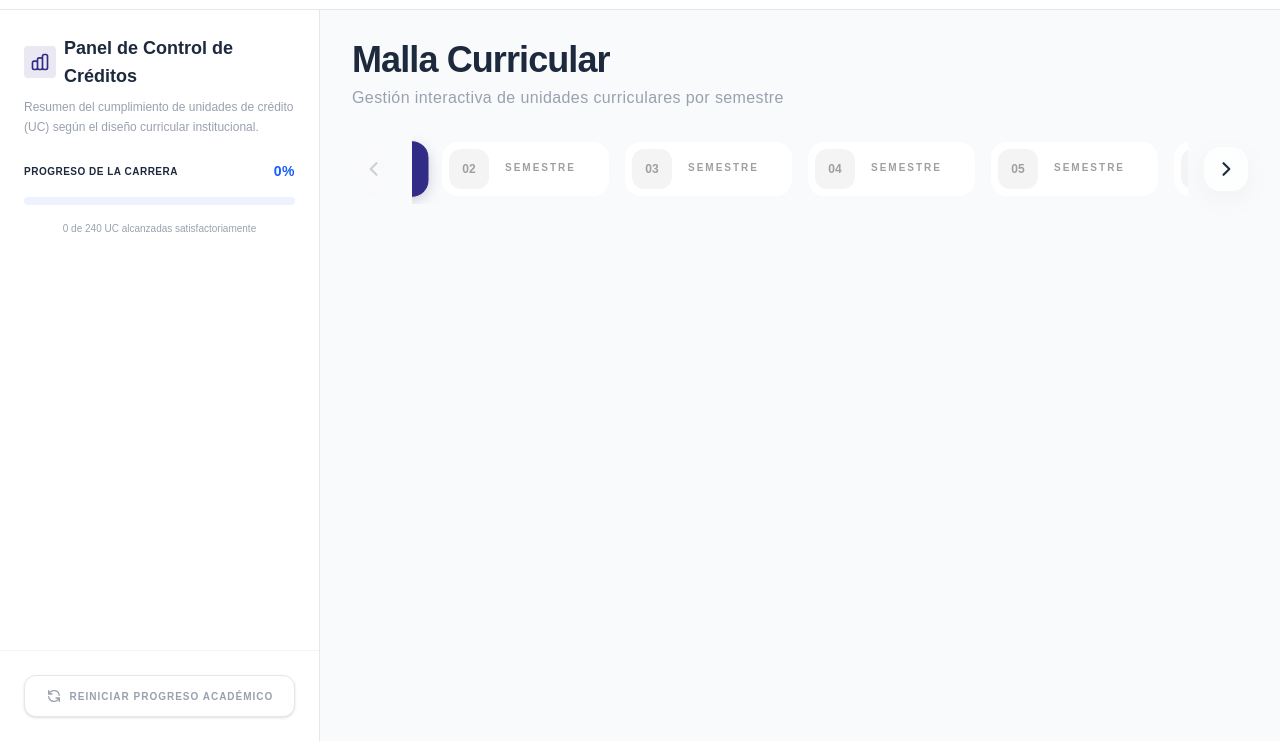
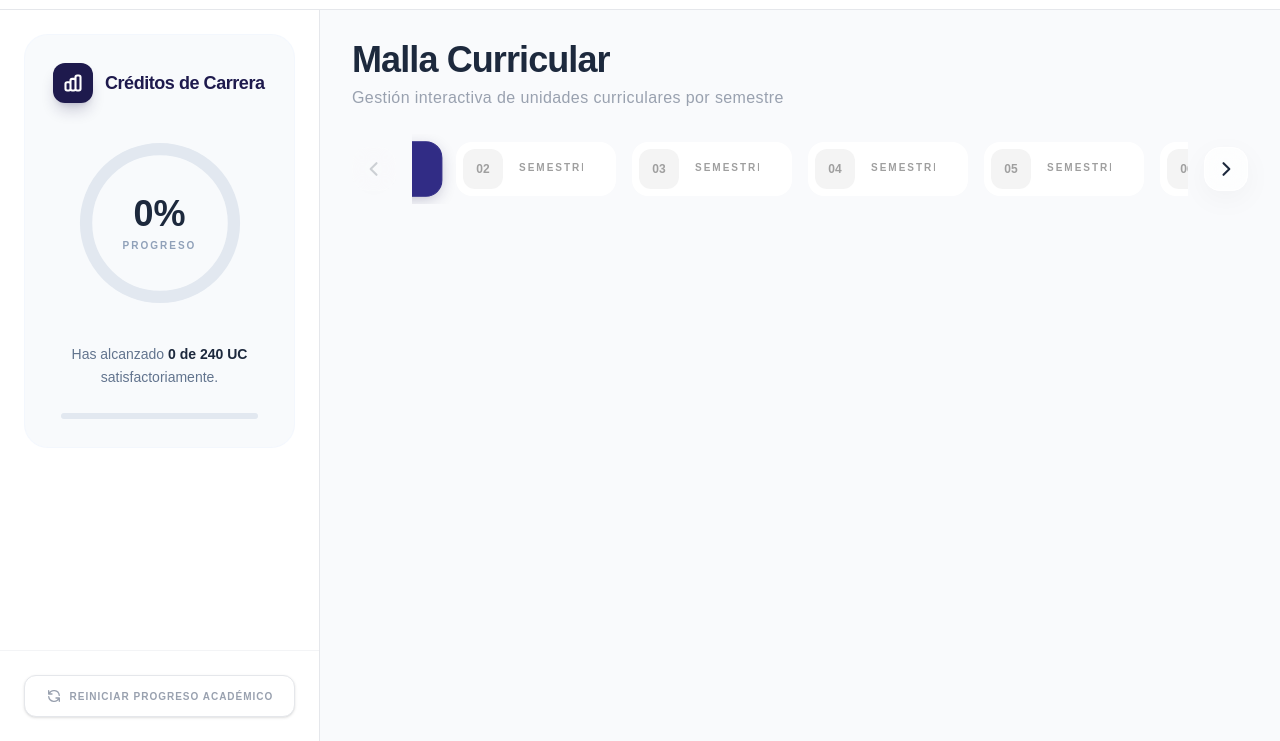
Before and after one commit to preparate/Traka-Project, a website with bundled scripts: page src/frontend/public/plataforma.html in a window 1280 px wide. Shown: the part 59-800 px from the top of the page. Built offline with nearby package versions, Linux system fonts and the light colour scheme; no server answers; a web font is replaced by a local one.

Commit message:
mejora del sidebar

```diff
--- a/src/frontend/assets/js/app.js
+++ b/src/frontend/assets/js/app.js
@@ -154,24 +154,24 @@
  */
 function updateDashboard() {
     const compUC = UC(pensum, 'aprobada');
-    const cursoUC = UC(pensum, 'en curso');
     const totalUC = 240;
     const progress = (compUC / totalUC) * 100;
 
-    const elComp = document.getElementById('comp-uc-total');
-    const elCurso = document.getElementById('curso-uc-total');
-    const elElegir = document.getElementById('elegir-uc-total');
     const elPercent = document.getElementById('progress-percent');
-    const elBar = document.getElementById('progress-bar');
-    const elText = document.getElementById('progress-text');
-
-    if (elComp) elComp.innerText = compUC;
-    if (elCurso) elCurso.innerText = cursoUC;
-    if (elElegir) elElegir.innerText = totalUC - compUC - cursoUC;
+    const elCircle = document.getElementById('progress-circle');
+    const elUC = document.getElementById('progress-text-uc');
+    const elBarLinear = document.getElementById('progress-bar-linear');
 
     if (elPercent) elPercent.innerText = `${Math.round(progress)}%`;
-    if (elBar) elBar.style.width = `${progress}%`;
-    if (elText) elText.innerText = `${compUC} de ${totalUC} UC alcanzadas satisfactoriamente`;
+
+    if (elCircle) {
+        const circumference = 2 * Math.PI * 42;
+        const offset = circumference - (progress / 100) * circumference;
+        elCircle.style.strokeDashoffset = offset;
+    }
+
+    if (elUC) elUC.innerText = `${compUC} de ${totalUC} UC`;
+    if (elBarLinear) elBarLinear.style.width = `${progress}%`;
 }
 
 /**
--- a/src/frontend/public/plataforma.html
+++ b/src/frontend/public/plataforma.html
@@ -1,28 +1,60 @@
-<!DOCTYPE html>
+<!doctype html>
 <html lang="es">
+
 <head>
     <!-- Configuración básica y metaetiquetas -->
-    <meta charset="UTF-8">
-    <meta name="viewport" content="width=device-width, initial-scale=1.0">
-    <link href="../assets/css/output.css" rel="stylesheet">
+    <meta charset="UTF-8" />
+    <meta name="viewport" content="width=device-width, initial-scale=1.0" />
+    <link href="../assets/css/output.css" rel="stylesheet" />
     <title>Simulador Académico UNEFA</title>
     <style>
-        .glass { background: rgba(255, 255, 255, 0.7); backdrop-filter: blur(10px); }
-        button, [onclick] { cursor: pointer; }
-        button:disabled, [disabled] { cursor: not-allowed !important; }
+        .glass {
+            background: rgba(255, 255, 255, 0.7);
+            backdrop-filter: blur(10px);
+        }
+
+        button,
+        [onclick] {
+            cursor: pointer;
+        }
+
+        button:disabled,
+        [disabled] {
+            cursor: not-allowed !important;
+        }
+
+        .progress-ring__circle {
+            transition: stroke-dashoffset 0.8s ease-in-out;
+            transform: rotate(-90deg);
+            transform-origin: 50% 50%;
+        }
     </style>
 </head>
+
 <body class="bg-gray-50 text-slate-700 h-screen flex flex-col overflow-hidden">
     <!-- CABECERA PRINCIPAL: Información del Estudiante y de la Carrera -->
     <header class="bg-white border-b border-gray-200 px-6 py-3 flex items-center justify-between z-10">
         <div class="flex items-center gap-3">
             <div class="bg-indigo-900 p-2 rounded-lg">
-                <svg class="size-6 text-white" fill="none" stroke="currentColor" viewBox="0 0 24 24" xmlns="http://www.w3.org/2000/svg"><path stroke-linecap="round" stroke-linejoin="round" stroke-width="2" d="M12 6.253v13m0-13C10.832 5.477 9.246 5 7.5 5S4.168 5.477 3 6.253v13C4.168 18.477 5.754 18 7.5 18s3.332.477 4.5 1.253m0-13C13.168 5.477 14.754 5 16.5 5c1.747 0 3.332.477 4.5 1.253v13C19.832 18.477 18.247 18 16.5 18c-1.746 0-3.332.477-4.5 1.253"></path></svg>
+                <svg class="size-6 text-white" fill="none" stroke="currentColor" viewBox="0 0 24 24"
+                    xmlns="http://www.w3.org/2000/svg">
+                    <path stroke-linecap="round" stroke-linejoin="round" stroke-width="2"
+                        d="M12 6.253v13m0-13C10.832 5.477 9.246 5 7.5 5S4.168 5.477 3 6.253v13C4.168 18.477 5.754 18 7.5 18s3.332.477 4.5 1.253m0-13C13.168 5.477 14.754 5 16.5 5c1.747 0 3.332.477 4.5 1.253v13C19.832 18.477 18.247 18 16.5 18c-1.746 0-3.332.477-4.5 1.253">
+                    </path>
+                </svg>
             </div>
             <div>
-                <h1 class="text-xl font-bold text-indigo-950">Simulador Académico UNEFA</h1>
+                <h1 class="text-xl font-bold text-indigo-950">
+                    Simulador Académico UNEFA
+                </h1>
                 <div class="flex items-center gap-1.5 text-xs text-emerald-500 font-medium tracking-wide uppercase">
-                    <svg class="size-3.5" fill="none" stroke="currentColor" viewBox="0 0 24 24" xmlns="http://www.w3.org/2000/svg"><path stroke-linecap="round" stroke-linejoin="round" stroke-width="2" d="M3 15a4 4 0 004 4h9a5 5 0 10-.1-9.999 5.002 5.002 0 10-9.78 2.096A4.001 4.001 0 003 15z"></path><path stroke-linecap="round" stroke-linejoin="round" stroke-width="2" d="M9 13l2 2 4-4"></path></svg>
+                    <svg class="size-3.5" fill="none" stroke="currentColor" viewBox="0 0 24 24"
+                        xmlns="http://www.w3.org/2000/svg">
+                        <path stroke-linecap="round" stroke-linejoin="round" stroke-width="2"
+                            d="M3 15a4 4 0 004 4h9a5 5 0 10-.1-9.999 5.002 5.002 0 10-9.78 2.096A4.001 4.001 0 003 15z">
+                        </path>
+                        <path stroke-linecap="round" stroke-linejoin="round" stroke-width="2" d="M9 13l2 2 4-4"></path>
+                    </svg>
                     AUTOGUARDADO ACTIVADO
                 </div>
             </div>
@@ -30,19 +62,28 @@
 
         <div class="flex items-center gap-10 text-right">
             <div>
-                <p class="text-[10px] text-gray-400 font-semibold uppercase tracking-widest">Carrera</p>
+                <p class="text-[10px] text-gray-400 font-semibold uppercase tracking-widest">
+                    Carrera
+                </p>
                 <p class="text-sm font-bold text-slate-800">Ingeniería de Sistemas</p>
             </div>
             <div>
-                <p class="text-[10px] text-gray-400 font-semibold uppercase tracking-widest">Régimen</p>
+                <p class="text-[10px] text-gray-400 font-semibold uppercase tracking-widest">
+                    Régimen
+                </p>
                 <p class="text-sm font-bold text-slate-800">Diurno - Plan 2026</p>
             </div>
             <div class="flex items-center gap-3">
                 <div class="text-right">
-                    <p class="text-sm font-bold text-slate-800 leading-tight">Estudiante UNEFA</p>
-                    <p class="text-[10px] text-gray-400 font-semibold uppercase tracking-wider">V-28.456.789</p>
+                    <p class="text-sm font-bold text-slate-800 leading-tight">
+                        Estudiante UNEFA
+                    </p>
+                    <p class="text-[10px] text-gray-400 font-semibold uppercase tracking-wider">
+                        V-28.456.789
+                    </p>
                 </div>
-                <div class="size-10 rounded-full bg-blue-100 flex items-center justify-center text-blue-800 font-bold border border-blue-200 shadow-sm">
+                <div
+                    class="size-10 rounded-full bg-blue-100 flex items-center justify-center text-blue-800 font-bold border border-blue-200 shadow-sm">
                     EA
                 </div>
             </div>
@@ -53,57 +94,63 @@
         <!-- BARRA LATERAL (Sidebar): Resumen de Créditos y Progreso -->
         <aside class="w-80 border-r border-gray-200 bg-white flex flex-col shrink-0">
             <div class="p-6 flex-1 overflow-y-auto custom-scrollbar">
-                <div class="flex items-center gap-2 mb-2">
-                    <div class="bg-indigo-900/10 p-1.5 rounded text-indigo-900">
-                        <svg class="size-5" fill="none" stroke="currentColor" viewBox="0 0 24 24" xmlns="http://www.w3.org/2000/svg"><path stroke-linecap="round" stroke-linejoin="round" stroke-width="2" d="M9 19v-6a2 2 0 00-2-2H5a2 2 0 00-2 2v6a2 2 0 002 2h2a2 2 0 002-2zm0 0V9a2 2 0 012-2h2a2 2 0 012 2v10m-6 0a2 2 0 002 2h2a2 2 0 002-2m0 0V5a2 2 0 012-2h2a2 2 0 012 2v14a2 2 0 01-2 2h-2a2 2 0 01-2-2z"></path></svg>
+                <div
+                    class="bg-[#F8FAFC] rounded-3xl border border-blue-50/50 p-7 flex flex-col items-center mb-8">
+                    <div class="w-full flex items-center gap-3 mb-8">
+                        <div class="bg-indigo-950 p-2.5 rounded-xl text-white shadow-lg shadow-indigo-950/20">
+                            <svg class="w-5 h-5" fill="none" stroke="currentColor" viewBox="0 0 24 24">
+                                <path stroke-linecap="round" stroke-linejoin="round" stroke-width="2.5"
+                                    d="M9 19v-6a2 2 0 00-2-2H5a2 2 0 00-2 2v6a2 2 0 002 2h2a2 2 0 002-2zm0 0V9a2 2 0 012-2h2a2 2 0 012 2v10m-6 0a2 2 0 002 2h2a2 2 0 002-2m0 0V5a2 2 0 012-2h2a2 2 0 012 2v14a2 2 0 01-2 2h-2a2 2 0 01-2-2z">
+                                </path>
+                            </svg>
+                        </div>
+                        <h2 class="font-bold text-lg text-indigo-950 tracking-tight">
+                            Créditos de Carrera
+                        </h2>
                     </div>
-                    <h2 class="font-bold text-lg text-slate-800">Panel de Control de Créditos</h2>
-                </div>
-                <p class="text-xs text-gray-400 leading-relaxed mb-6">
-                    Resumen del cumplimiento de unidades de crédito (UC) según el diseño curricular institucional.
-                </p>
 
-                <!-- <div class="bg-white rounded-xl border border-gray-100 shadow-sm overflow-hidden mb-8">
-                    <table class="w-full text-[10px] text-left">
-                        <thead class="bg-gray-50/50 border-b border-gray-100 text-gray-400 uppercase font-bold tracking-wider">
-                            <tr>
-                                <th class="px-4 py-3">Categoría</th>
-                                <th class="px-2 py-3 text-center">Req.</th>
-                                <th class="px-2 py-3 text-center text-emerald-500">Comp.</th>
-                                <th class="px-2 py-3 text-center text-blue-600">Curso</th>
-                                <th class="px-2 py-3 text-center">Elegir</th>
-                            </tr>
-                        </thead>
-                        <tbody class="divide-y divide-gray-50 text-xs font-semibold">
-                            <tr>
-                                <td class="px-4 py-3 text-slate-700">Total Carrera</td>
-                                <td class="px-2 py-3 text-center text-gray-400">240</td>
-                                <td id="comp-uc-total" class="px-2 py-3 text-center text-emerald-500">0</td>
-                                <td id="curso-uc-total" class="px-2 py-3 text-center text-blue-600">0</td>
-                                <td id="elegir-uc-total" class="px-2 py-3 text-center text-gray-300">240</td>
-                            </tr>
-                        </tbody>
-                    </table>
-                </div> -->
+                    <div class="relative w-44 h-44 flex items-center justify-center mb-8">
+                        <svg class="w-full h-full" viewBox="0 0 100 100" width="176" height="176">
+                            <!-- Background circle -->
+                            <circle cx="50" cy="50" r="42" fill="transparent" stroke="#E2E8F0" stroke-width="7">
+                            </circle>
+                            <!-- Progress circle -->
+                            <circle id="progress-circle" class="progress-ring__circle" cx="50" cy="50" r="42"
+                                fill="transparent" stroke="#10b981" stroke-width="7" stroke-linecap="round"
+                                stroke-dasharray="263.89" stroke-dashoffset="263.89"></circle>
+                        </svg>
+                        <div class="absolute inset-0 flex flex-col items-center justify-center">
+                            <span id="progress-percent" class="text-4xl font-black text-slate-800">0%</span>
+                            <span
+                                class="text-[10px] font-black uppercase tracking-[0.2em] text-slate-400 mt-1">Progreso</span>
+                        </div>
+                    </div>
 
-                <div class="space-y-4">
-                    <div class="flex items-center justify-between text-[10px] font-bold uppercase tracking-wider">
-                        <span class="text-slate-800">Progreso de la Carrera</span>
-                        <span id="progress-percent" class="text-blue-600 text-sm">0%</span>
+                    <div class="text-center w-full px-2">
+                        <p class="text-sm font-medium text-slate-500 mb-6 leading-relaxed">
+                            Has alcanzado
+                            <span id="progress-text-uc" class="font-black text-slate-800">0 de 240 UC</span>
+                            satisfactoriamente.
+                        </p>
+                        <div class="h-1.5 w-full bg-slate-200 rounded-full overflow-hidden">
+                            <div id="progress-bar-linear"
+                                class="h-full bg-emerald-500 rounded-full transition-all duration-1000 ease-in-out"
+                                style="width: 0%"></div>
+                        </div>
                     </div>
-                    <div class="h-2 w-full bg-indigo-50 rounded-full overflow-hidden">
-                        <div id="progress-bar" class="h-full bg-indigo-900 rounded-full" style="width: 0%"></div>
-                    </div>
-                    <p id="progress-text" class="text-[10px] text-gray-400 text-center font-medium">
-                        0 de 240 UC alcanzadas satisfactoriamente
-                    </p>
                 </div>
             </div>
 
             <!-- Sidebar Footer -->
             <div class="p-6 border-t border-gray-100">
-                <button onclick="resetProgress()" class="w-full py-3 px-4 bg-white border border-gray-200 rounded-xl text-[10px] font-bold text-gray-400 uppercase tracking-widest hover:bg-gray-50 hover:text-red-500 hover:border-red-100 hover:shadow-md active:scale-[0.98] transition-all cursor-pointer flex items-center justify-center gap-2 group shadow-sm">
-                    <svg class="size-4 group-hover:rotate-180 transition-transform duration-500" fill="none" stroke="currentColor" viewBox="0 0 24 24" xmlns="http://www.w3.org/2000/svg"><path stroke-linecap="round" stroke-linejoin="round" stroke-width="2" d="M4 4v5h.582m15.356 2A8.001 8.001 0 004.582 9m0 0H9m11 11v-5h-.581m0 0a8.003 8.003 0 01-15.357-2m15.357 2H15"></path></svg>
+                <button onclick="resetProgress()"
+                    class="w-full py-3 px-4 bg-white border border-gray-200 rounded-xl text-[10px] font-bold text-gray-400 uppercase tracking-widest hover:bg-gray-50 hover:text-red-500 hover:border-red-100 hover:shadow-md active:scale-[0.98] transition-all cursor-pointer flex items-center justify-center gap-2 group shadow-sm">
+                    <svg class="size-4 group-hover:rotate-180 transition-transform duration-500" fill="none"
+                        stroke="currentColor" viewBox="0 0 24 24" xmlns="http://www.w3.org/2000/svg">
+                        <path stroke-linecap="round" stroke-linejoin="round" stroke-width="2"
+                            d="M4 4v5h.582m15.356 2A8.001 8.001 0 004.582 9m0 0H9m11 11v-5h-.581m0 0a8.003 8.003 0 01-15.357-2m15.357 2H15">
+                        </path>
+                    </svg>
                     Reiniciar Progreso Académico
                 </button>
             </div>
@@ -113,22 +160,37 @@
         <main class="flex-1 bg-[#F9FAFC] p-8 overflow-y-auto custom-scrollbar">
             <div class="max-w-7xl mx-auto">
                 <header class="mb-6">
-                    <h2 class="text-4xl font-black text-slate-800 tracking-tight leading-none mb-2">Malla Curricular</h2>
-                    <p class="text-gray-400 font-medium tracking-wide">Gestión interactiva de unidades curriculares por semestre</p>
+                    <h2 class="text-4xl font-black text-slate-800 tracking-tight leading-none mb-2">
+                        Malla Curricular
+                    </h2>
+                    <p class="text-gray-400 font-medium tracking-wide">
+                        Gestión interactiva de unidades curriculares por semestre
+                    </p>
                 </header>
 
                 <!-- NAVEGACIÓN DE SEMESTRES: Botones de desplazamiento y pestañas dinámicas -->
                 <div class="flex items-center gap-4 mb-6">
-                    <button id="prev-semester" onclick="moveSemesters(-1)" class="size-11 rounded-2xl flex items-center justify-center border border-white bg-white/70 backdrop-blur-md shadow-[0_8px_30px_rgb(0,0,0,0.04)] hover:bg-white hover:shadow-[0_8px_30px_rgb(0,0,0,0.08)] hover:-translate-y-0.5 hover:scale-110 active:scale-95 transition-all cursor-pointer text-slate-800 disabled:opacity-20 disabled:cursor-not-allowed group">
-                        <svg class="size-5 group-hover:-translate-x-0.5 transition-transform" fill="none" stroke="currentColor" viewBox="0 0 24 24"><path stroke-linecap="round" stroke-linejoin="round" stroke-width="2.5" d="M15 19l-7-7 7-7"></path></svg>
+                    <button id="prev-semester" onclick="moveSemesters(-1)"
+                        class="size-11 rounded-2xl flex items-center justify-center border border-white bg-white/70 backdrop-blur-md shadow-[0_8px_30px_rgb(0,0,0,0.04)] hover:bg-white hover:shadow-[0_8px_30px_rgb(0,0,0,0.08)] hover:-translate-y-0.5 hover:scale-110 active:scale-95 transition-all cursor-pointer text-slate-800 disabled:opacity-20 disabled:cursor-not-allowed group">
+                        <svg class="size-5 group-hover:-translate-x-0.5 transition-transform" fill="none"
+                            stroke="currentColor" viewBox="0 0 24 24">
+                            <path stroke-linecap="round" stroke-linejoin="round" stroke-width="2.5" d="M15 19l-7-7 7-7">
+                            </path>
+                        </svg>
                     </button>
 
-                    <div id="semester-tabs" class="flex flex-1 gap-4 justify-center items-center overflow-hidden no-scrollbar min-h-[70px] px-4">
+                    <div id="semester-tabs"
+                        class="flex flex-1 gap-4 justify-center items-center overflow-hidden no-scrollbar min-h-[70px] px-4">
                         <!-- Tabs will be rendered here -->
                     </div>
 
-                    <button id="next-semester" onclick="moveSemesters(1)" class="size-11 rounded-2xl flex items-center justify-center border border-white bg-white/70 backdrop-blur-md shadow-[0_8px_30px_rgb(0,0,0,0.04)] hover:bg-white hover:shadow-[0_8px_30px_rgb(0,0,0,0.08)] hover:-translate-y-0.5 hover:scale-110 active:scale-95 transition-all cursor-pointer text-slate-800 disabled:opacity-20 disabled:cursor-not-allowed group">
-                        <svg class="size-5 group-hover:translate-x-0.5 transition-transform" fill="none" stroke="currentColor" viewBox="0 0 24 24"><path stroke-linecap="round" stroke-linejoin="round" stroke-width="2.5" d="M9 5l7 7-7 7"></path></svg>
+                    <button id="next-semester" onclick="moveSemesters(1)"
+                        class="size-11 rounded-2xl flex items-center justify-center border border-white bg-white/70 backdrop-blur-md shadow-[0_8px_30px_rgb(0,0,0,0.04)] hover:bg-white hover:shadow-[0_8px_30px_rgb(0,0,0,0.08)] hover:-translate-y-0.5 hover:scale-110 active:scale-95 transition-all cursor-pointer text-slate-800 disabled:opacity-20 disabled:cursor-not-allowed group">
+                        <svg class="size-5 group-hover:translate-x-0.5 transition-transform" fill="none"
+                            stroke="currentColor" viewBox="0 0 24 24">
+                            <path stroke-linecap="round" stroke-linejoin="round" stroke-width="2.5" d="M9 5l7 7-7 7">
+                            </path>
+                        </svg>
                     </button>
                 </div>
 
@@ -141,13 +203,25 @@
     </div>
 
     <style>
-        .no-scrollbar::-webkit-scrollbar { display: none; }
-        .no-scrollbar { -ms-overflow-style: none; scrollbar-width: none; }
+        .no-scrollbar::-webkit-scrollbar {
+            display: none;
+        }
+
+        .no-scrollbar {
+            -ms-overflow-style: none;
+            scrollbar-width: none;
+        }
 
         @keyframes spin-slow {
-            from { transform: rotate(0deg); }
-            to { transform: rotate(360deg); }
+            from {
+                transform: rotate(0deg);
+            }
+
+            to {
+                transform: rotate(360deg);
+            }
         }
+
         .animate-spin-slow {
             animation: spin-slow 8s linear infinite;
         }
@@ -156,20 +230,30 @@
             width: 5px;
             height: 5px;
         }
+
         .custom-scrollbar::-webkit-scrollbar-track {
             background: transparent;
         }
+
         .custom-scrollbar::-webkit-scrollbar-thumb {
             background: #e2e8f0;
             border-radius: 10px;
         }
+
         .custom-scrollbar::-webkit-scrollbar-thumb:hover {
             background: #cbd5e1;
         }
 
         @keyframes fadeIn {
-            from { opacity: 0; transform: translateY(10px); }
-            to { opacity: 1; transform: translateY(0); }
+            from {
+                opacity: 0;
+                transform: translateY(10px);
+            }
+
+            to {
+                opacity: 1;
+                transform: translateY(0);
+            }
         }
 
         .semester-animate {
@@ -181,7 +265,7 @@
         }
     </style>
 
-
     <script type="module" src="../assets/js/app.js"></script>
 </body>
+
 </html>
```
Also changed, not shown: src/frontend/assets/css/output.css, 2 other files.
